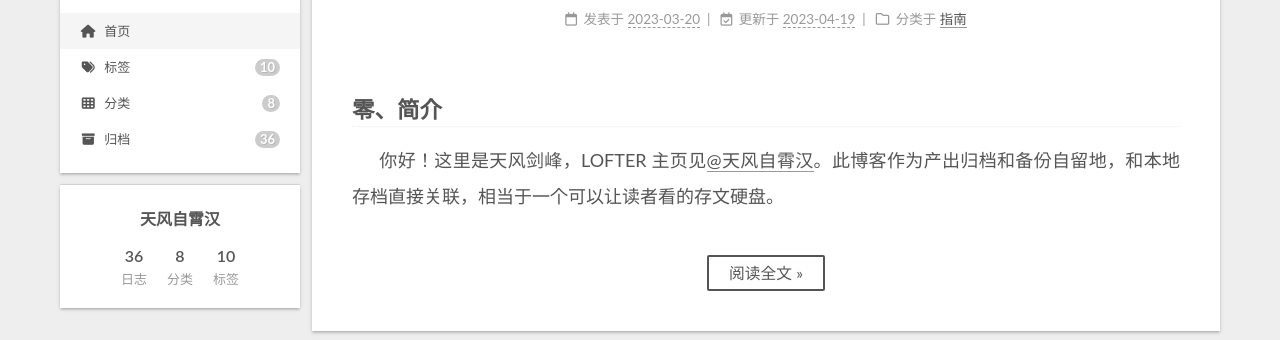
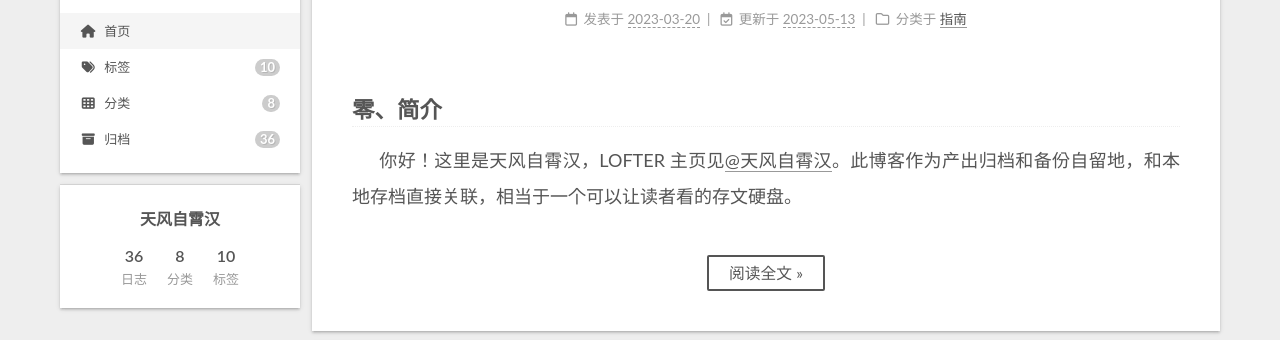
Before and after one commit to Anttaro/anttaro.github.io, a plain HTML site: page index.html in a window 1280 px wide. Shown: the part 81-421 px from the top of the page. Drawn offline with nearby package versions, Linux system fonts and the light colour scheme; some packages are replaced by stand-ins of ours.

Commit message:
Site updated: 2023-05-13 14:11:41

```diff
--- a/index.html
+++ b/index.html
@@ -193,7 +193,7 @@
         <i class="far fa-calendar-check"></i>
       </span>
       <span class="post-meta-item-text">更新于</span>
-      <time title="修改时间：2023-04-19 17:51:10" itemprop="dateModified" datetime="2023-04-19T17:51:10+08:00">2023-04-19</time>
+      <time title="修改时间：2023-05-13 14:11:20" itemprop="dateModified" datetime="2023-05-13T14:11:20+08:00">2023-05-13</time>
     </span>
     <span class="post-meta-item">
       <span class="post-meta-item-icon">
@@ -215,7 +215,7 @@
 
 
     <div class="post-body" itemprop="articleBody">
-          <h3 id="零、简介"><a href="#零、简介" class="headerlink" title="零、简介"></a>零、简介</h3><p>  你好！这里是天风剑峰，LOFTER 主页见<a target="_blank" rel="noopener" href="https://seasky89077.lofter.com/">@天风自霄汉</a>。此博客作为产出归档和备份自留地，和本地存档直接关联，相当于一个可以让读者看的存文硬盘。
+          <h3 id="零、简介"><a href="#零、简介" class="headerlink" title="零、简介"></a>零、简介</h3><p>  你好！这里是天风自霄汉，LOFTER 主页见<a target="_blank" rel="noopener" href="https://seasky89077.lofter.com/">@天风自霄汉</a>。此博客作为产出归档和备份自留地，和本地存档直接关联，相当于一个可以让读者看的存文硬盘。
           <!--noindex-->
             <div class="post-button">
               <a class="btn" href="/2023/03/20/00%E6%8C%87%E5%8D%97/%E7%9B%AE%E5%BD%95/#more" rel="contents">
```
Also changed, not shown: 2023/03/20/00指南/目录/index.html (+5 -5 lines), 2023/04/27/04唠嗑与脑洞/008老刘和二凤怎么相处/index.html (+2 -2 lines), 2023/05/11/04唠嗑与脑洞/013捋虎须的二凤和告黑状的云/index.html (+2 -2 lines).
